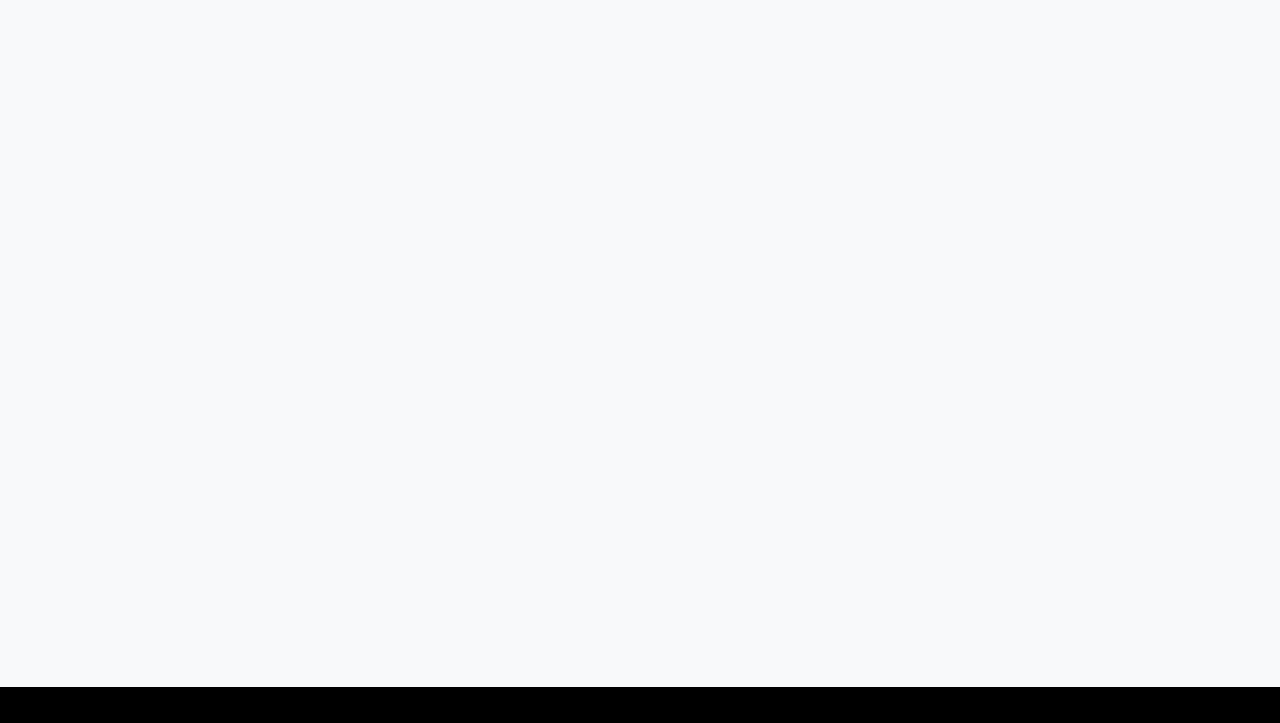
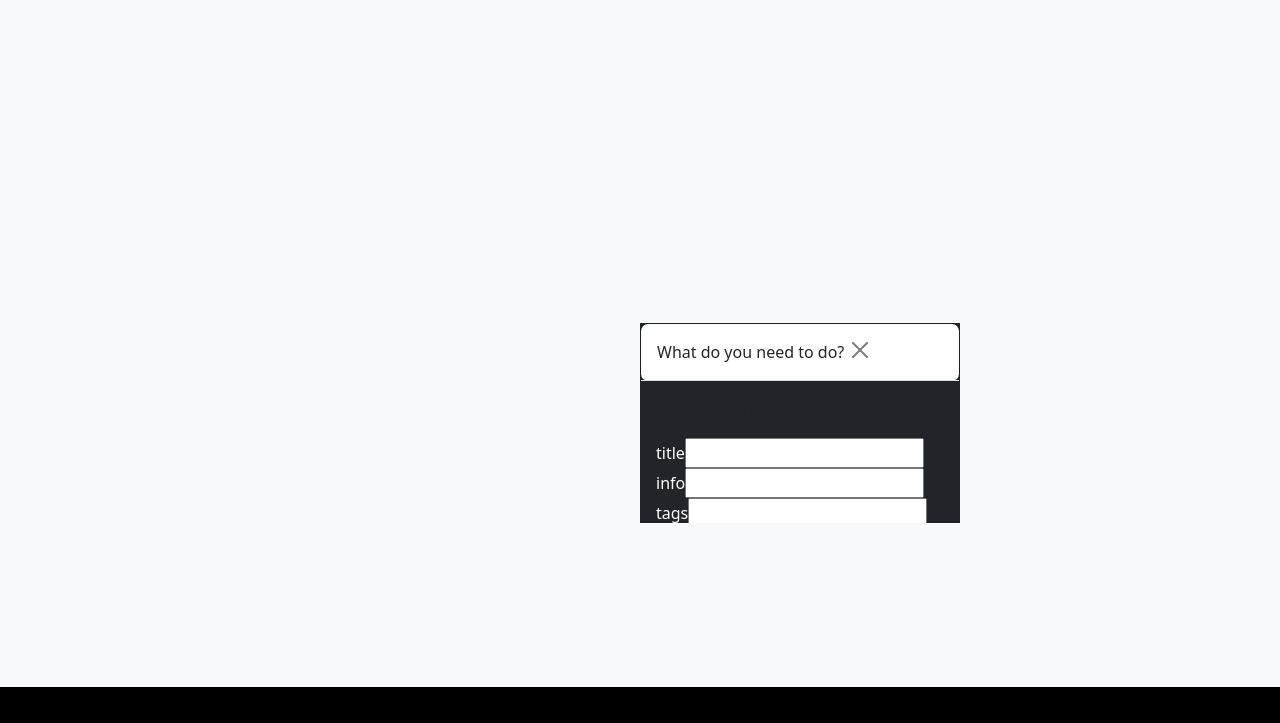
Before and after one commit to TechnicallyAustin/Odin-todo, a website built with webpack: page dist/index.html in a window 1280 px wide. Both pictures are taken after a click on the picture 1252 px from the left and 24 px from the top of the page. Shown: the part 77-800 px from the top of the page. Built offline with nearby package versions, Linux system fonts and the light colour scheme.

Commit message:
working on modal, form and task creation trying to modularize components

```diff
--- a/src/css/styles.css
+++ b/src/css/styles.css
@@ -24,3 +24,11 @@ main {
     width: 1vw;
     height: auto;
 }
+
+.modal{
+    display: block;
+    position: fixed;
+    top: 50%;
+    left: 50%;
+
+}
--- a/src/javascript/page.js
+++ b/src/javascript/page.js
@@ -1,3 +1,5 @@
+import { newTaskModal } from "./tasks/newTask";
+
 // creates the Page and calls abstracted functions to create section info
 const Page = {
   page: document.querySelector(".page-content"),
@@ -68,7 +70,7 @@ function newTask(){
   const add = document.querySelector(".nav-add")
   add.addEventListener("click",()=>{
     console.log("add button clicked")
-    // this should call a function that creates a popup form
+    newTaskModal()
 
   })
 }
--- a/src/javascript/tasks/newTask.js
+++ b/src/javascript/tasks/newTask.js
@@ -27,3 +27,81 @@ function newTask(){
 
     // on submit create a task with the inputs of the modal
 }
+
+const modal = {
+    page: document.querySelector(".page-content"),
+    modal: null,
+    createModal: function(){
+        const modal = document.createElement("div");
+        modal.setAttribute("class", "modal w-25 h-25 bg-dark")
+        this.page.appendChild(modal);
+        this.modal = modal
+    },
+    header: function (){
+
+        const dialouge = this.modal.appendChild(document.createElement("div"));
+        dialouge.setAttribute("class", "modal-dialouge ");
+
+        const content = dialouge.appendChild(document.createElement("div"));
+        content.setAttribute("class", "modal-content");
+
+        const header = content.appendChild(document.createElement("div"));
+        header.setAttribute("class", "modal-header");
+
+        const title = header.appendChild(document.createElement("div"));
+        title.setAttribute("class", "modal-title");
+        title.textContent = "What do you need to do?"
+
+        const button = title.appendChild(document.createElement("button"));
+        button.setAttribute("class", "btn-close");
+
+    },
+
+    body: function (){
+        const body = this.modal.appendChild(document.createElement("div"));
+        body.setAttribute("class", "modal-body")
+
+        const form = body.appendChild(document.createElement("form"))
+
+        const legend = form.appendChild(document.createElement("p"));
+        legend.setAttribute("class", "legend")
+        legend.textContent = "Add a New Task"
+
+        const inputs = ["Title", "Info", "Tags", "Date", "Completed", "Color"]
+        for (let input of inputs){
+            let value = input.toLowerCase()
+
+            let fieldset = document.createElement("fieldset");
+            fieldset.setAttribute("class", "d-flex flex-column justify-content-around align-items-center w-75")
+            fieldset.setAttribute("class", `${value}-field`)
+
+            let label = fieldset.appendChild(document.createElement("label"))
+            label.setAttribute("class", "text-white")
+            label.setAttribute("for", `${value}`);
+            label.textContent = value
+
+            let formInput = fieldset.appendChild(document.createElement("input"))
+            formInput.setAttribute("type", "text");
+            formInput.setAttribute("id", "")
+
+            form.appendChild(fieldset)
+
+        }
+        //const submit = form.appendChild(document.createElement("button"))
+        //submit.setAttribute("value", "submit")
+        //submit.textContent = "Add Task"
+    },
+    footer: function(){}
+}
+
+
+
+
+
+export function newTaskModal() {
+    modal.createModal()
+    modal.header()
+    modal.body()
+    modal.footer()
+    console.log("modal created")
+}
```
Also changed, not shown: src/javascript/modal.js (added, +13 -0 lines), src/javascript/tasks/form.js (added, +40 -0 lines), dist/bundle.js.
